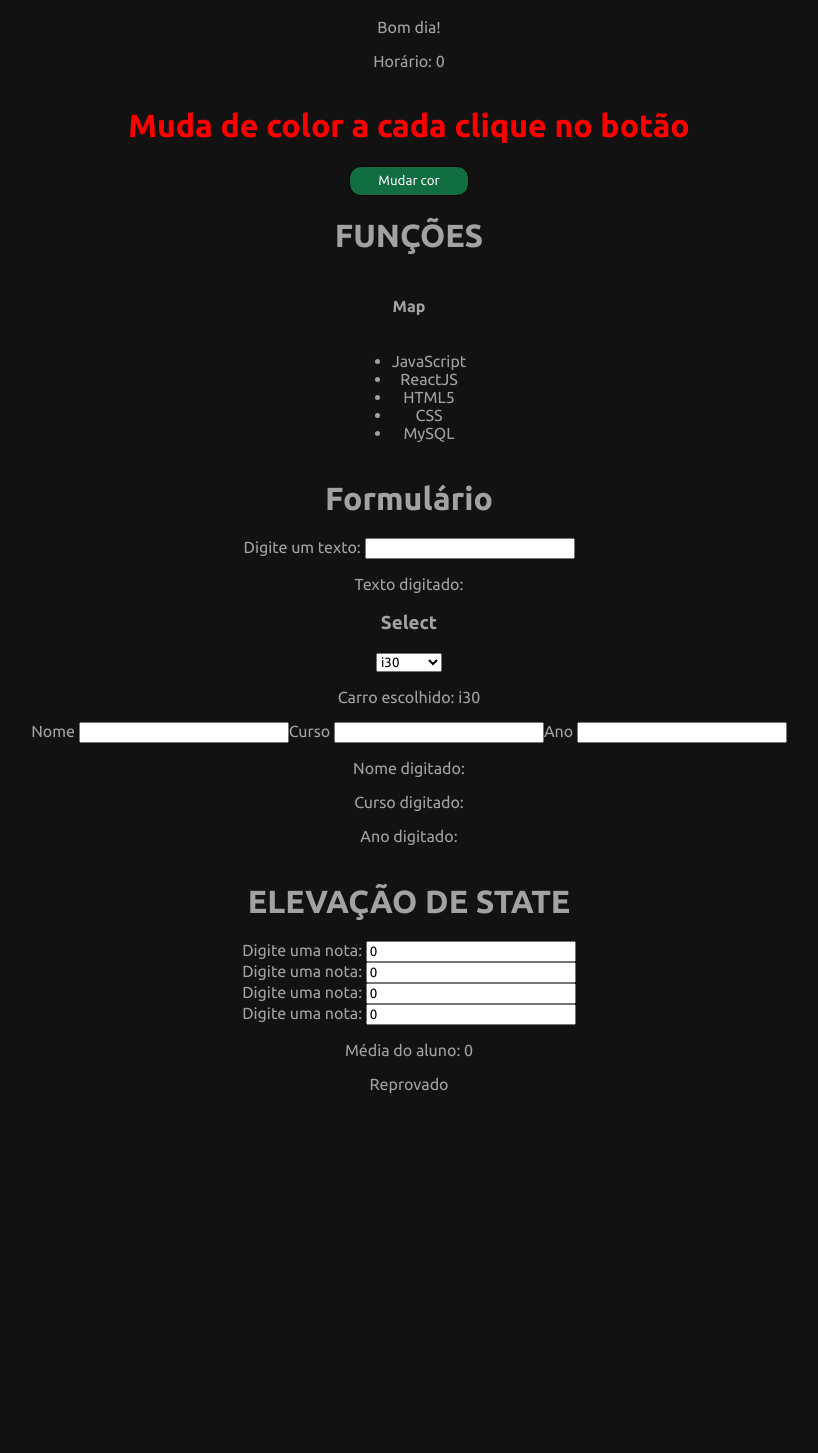
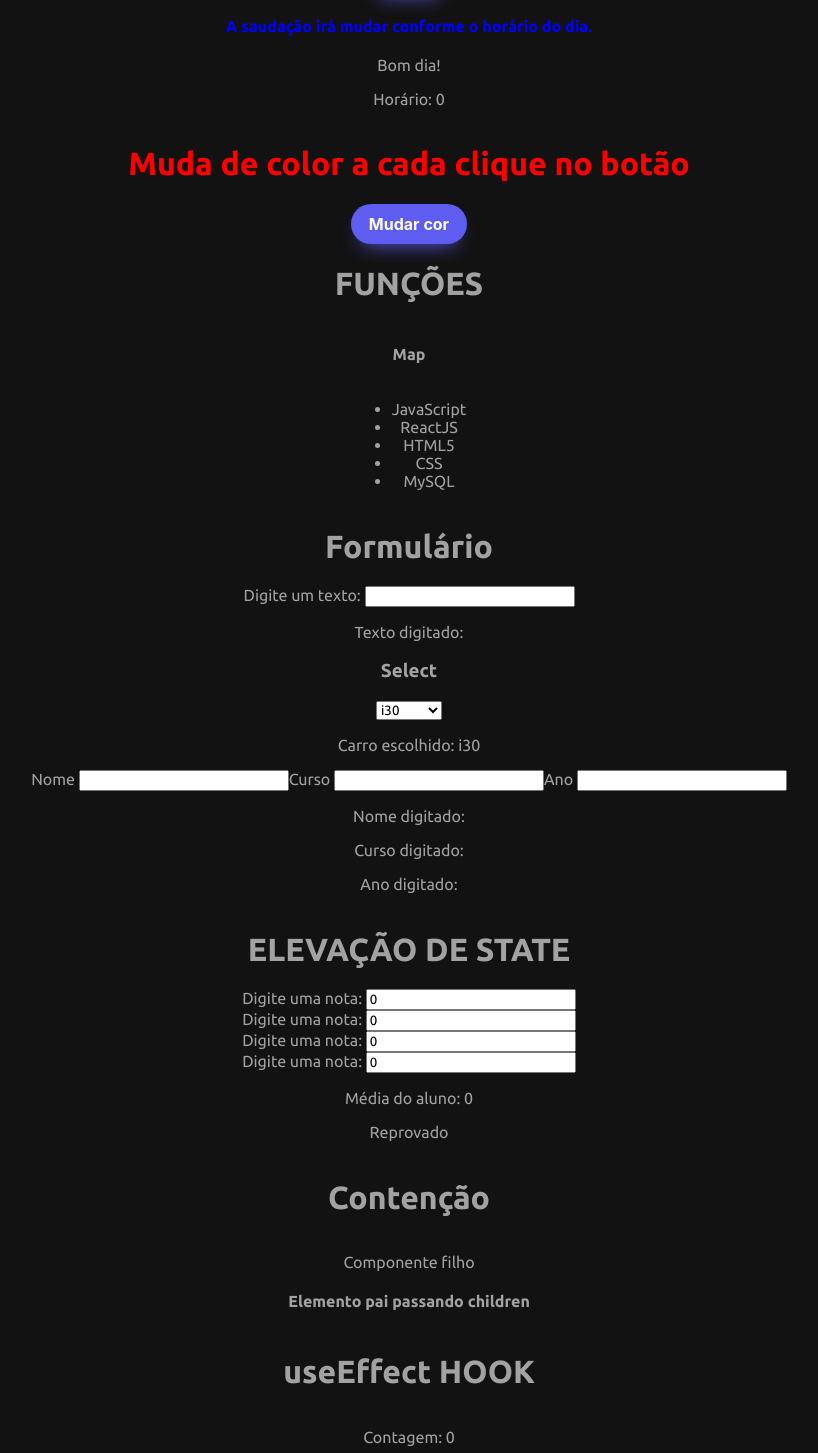
Before and after one commit to yleosamp/random-tests-reactjs, a React (Vite) app: page / in a window 1280 px wide. Shown: the part 1344-2797 px from the top of the page, without its empty margins (231-1049 px from the left). Before the commit the page ends 2461 px from the top, so only its background shows below. Built offline with nearby package versions, Linux system fonts and the light colour scheme.

Commit message:
useEffect Hook + Contenção

```diff
--- a/src/App.tsx
+++ b/src/App.tsx
@@ -17,6 +17,8 @@ import StateElevate from './components/StateElevate'
 
 import style from './App.module.css'
 import SumNotes from './SumNotes'
+import Contencao from './components/Contencao'
+import UseEffect from './components/UseEffect'
 
 
 const App = () => {
@@ -130,6 +132,16 @@ const App = () => {
         nota3={parseFloat(notas.nota3)}
         nota4={parseFloat(notas.nota4)}
       />
+
+      {/* CONTENÇÃO */}
+      <h1>Contenção</h1>
+      <Contencao>
+        <h4>Elemento pai passando children</h4>
+      </Contencao>
+      {/* useEffect HOOK */}
+      <h1>useEffect HOOK</h1>
+      <UseEffect />
+
     </>
   )
 }
--- /dev/null
+++ b/src/components/Contencao.tsx
@@ -0,0 +1,16 @@
+import { ReactNode } from 'react'
+
+type Props = {
+  children?: ReactNode
+}
+
+const Contencao = (props: Props) => {
+  return (
+    <div>
+      <p>Componente filho</p>
+      { props.children }
+    </div>
+  )
+}
+
+export default Contencao
--- /dev/null
+++ b/src/components/UseEffect.tsx
@@ -0,0 +1,21 @@
+import { useState, useEffect } from 'react'
+
+const UseEffect = () => {
+	const [contar, setContar] = useState(0)
+
+	useEffect(
+		() => {
+			console.log("Página atualizada/carregada!")
+			document.title = `Contagem: ${contar}`
+		}
+	)
+
+	return (
+		<div>
+			<p>Contagem: { contar }</p>
+			<button onClick={ () => setContar(contar + 1) }>Adicionar contagem</button>
+		</div>
+	)
+}
+
+export default UseEffect
--- a/src/index.css
+++ b/src/index.css
@@ -18,20 +18,28 @@ body {
 }
 
 button {
-  background-color: #106e41;
-  border: 1px solid black;
-
-  border-radius: 12px;
-
-  width: 120px;
-  height: 30px;
-
+  background: #5E5DF0;
+  border-radius: 999px;
+  box-shadow: #5E5DF0 0 10px 20px -10px;
+  box-sizing: border-box;
+  color: #FFFFFF;
   cursor: pointer;
-  color: #F5F5F5;
-
-  transition: 200ms;
+  font-family: Inter,Helvetica,"Apple Color Emoji","Segoe UI Emoji",NotoColorEmoji,"Noto Color Emoji","Segoe UI Symbol","Android Emoji",EmojiSymbols,-apple-system,system-ui,"Segoe UI",Roboto,"Helvetica Neue","Noto Sans",sans-serif;
+  font-size: 16px;
+  font-weight: 700;
+  line-height: 24px;
+  opacity: 1;
+  outline: 0 solid transparent;
+  padding: 8px 18px;
+  user-select: none;
+  -webkit-user-select: none;
+  touch-action: manipulation;
+  width: fit-content;
+  word-break: break-word;
+  border: 0;
+  transition: 400ms;
 }
 
 button:hover {
-  background-color: #179522;
+  background-color: #3939a7;
 }
```
